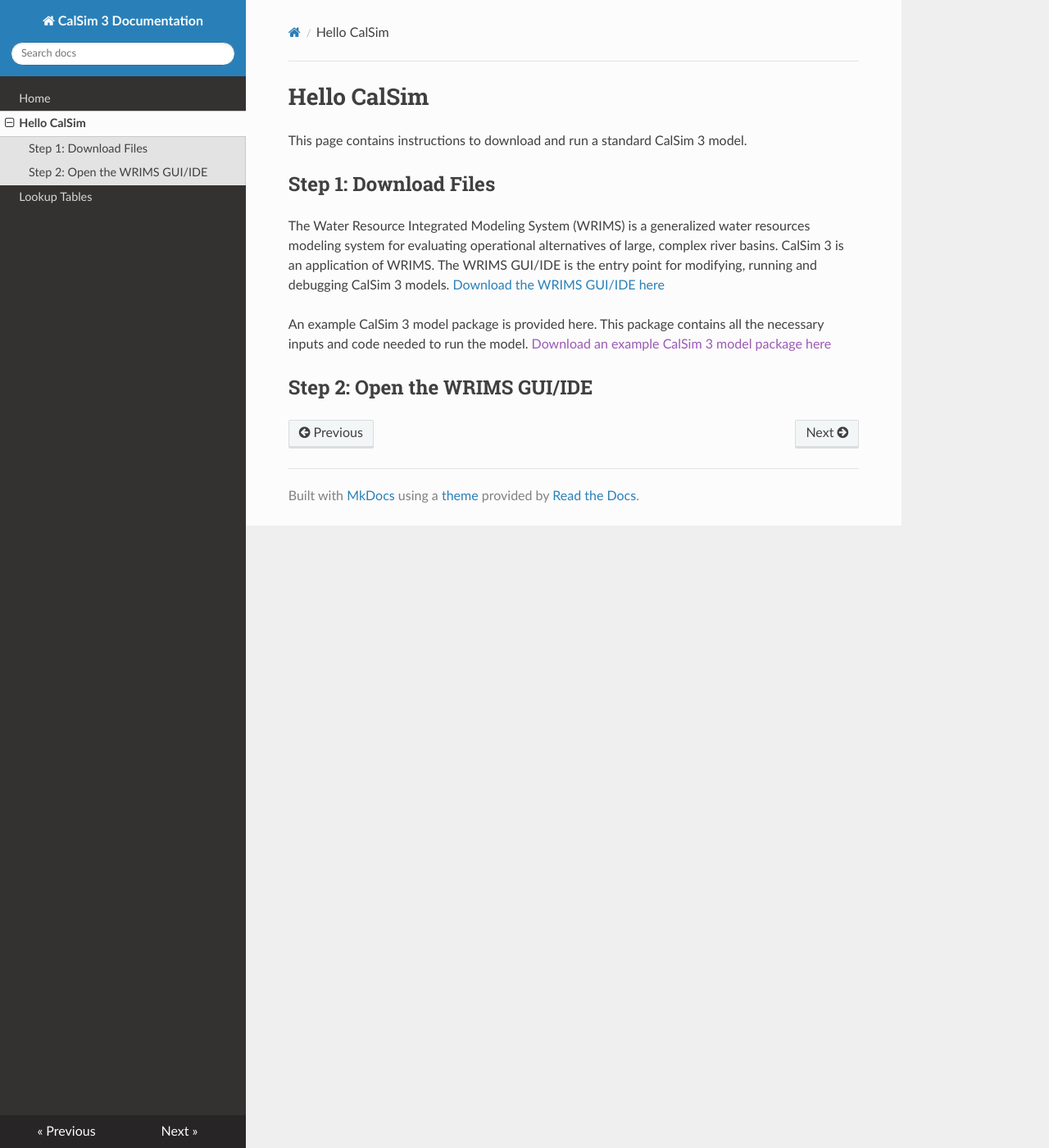
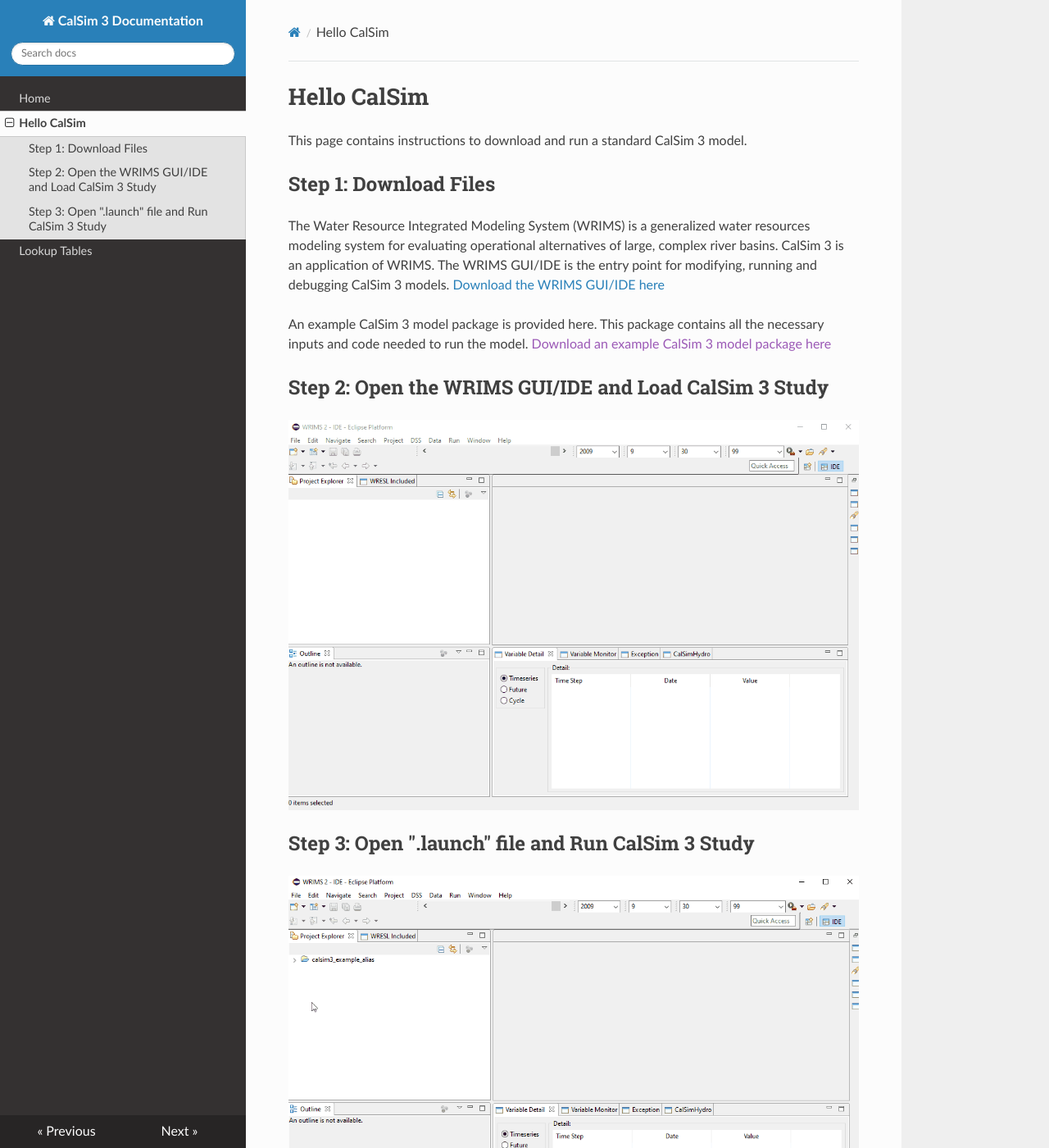
Before and after one commit to CentralValleyModeling/centralvalleymodeling.github.io, an MkDocs documentation site: the page built from docs/hellocalsim.md, in a window 1280 px wide and 1400 px high. Shown: the whole window at 82% size. Built offline with MkDocs 1.6.1, drawn with Linux system fonts in a browser that asks for light colours; nearby versions of some CDN libraries.

Commit message:
add new gif for run study

```diff
--- a/docs/hellocalsim.md
+++ b/docs/hellocalsim.md
@@ -11,4 +11,8 @@
 An example CalSim 3 model package is provided here. This package contains all the necessary inputs and code needed to run the model.
 [Download an example CalSim 3 model package here]()
 
-## Step 2: Open the WRIMS GUI/IDE
+## Step 2: Open the WRIMS GUI/IDE and Load CalSim 3 Study
+![Load CalSim 3 Study into WRIMS](img/wrims_load_study.gif)
+
+## Step 3: Open ".launch" file and Run CalSim 3 Study
+![Run CalSim 3 Study From WRIMS](img/wrims_run_study.gif)
```
Also changed, not shown: docs/img/wrims_run_study.gif (added).
